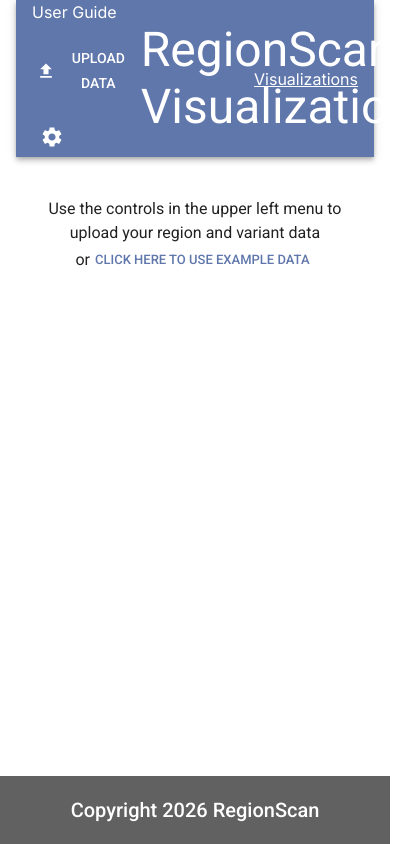
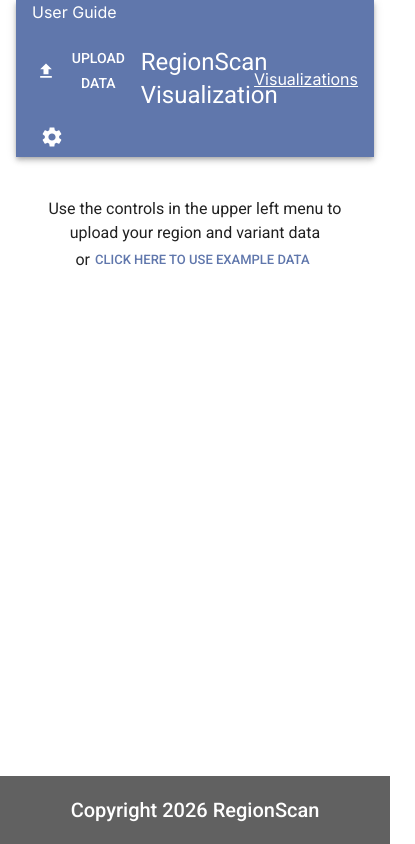
Before and after one commit to BullLab-Lunenfeld/region-scan-dashboard, a Next.js app in the folder next/region-scan-dashboard/: page /visualization in a window 390 px wide. Shown: the whole page, 415 px wide, since content can reach past the window. Built offline with nearby package versions, Linux system fonts and the light colour scheme; what @mui/material-nextjs would draw is missing.

Commit message:
add some responsive styling to header

```diff
--- a/next/region-scan-dashboard/src/components/Header.tsx
+++ b/next/region-scan-dashboard/src/components/Header.tsx
@@ -15,6 +15,8 @@ import {
   RadioGroup,
   Toolbar,
   Typography,
+  useMediaQuery,
+  useTheme,
 } from "@mui/material";
 import { extent } from "d3-array";
 import { schemeTableau10 } from "d3-scale-chromatic";
@@ -182,6 +184,10 @@ const Header: React.FC = () => {
     VisualizationDataContext,
   );
 
+  const theme = useTheme();
+  const isMobile = useMediaQuery(theme.breakpoints.down("sm"));
+  const isSmall = useMediaQuery(theme.breakpoints.down("md"));
+
   const handleRegionUpload = useCallback(
     async (files: File[]) => {
       setLoading(true);
@@ -256,7 +262,10 @@ const Header: React.FC = () => {
         </Grid>
         <Grid flexGrow={1} size={{ xs: 4, lg: 6 }}>
           <NavLink noDecoration href="/">
-            <Typography textAlign="center" variant="h3">
+            <Typography
+              textAlign="center"
+              variant={isMobile ? "h5" : isSmall ? "h4" : "h3"}
+            >
               RegionScan Visualization
             </Typography>
           </NavLink>
```
